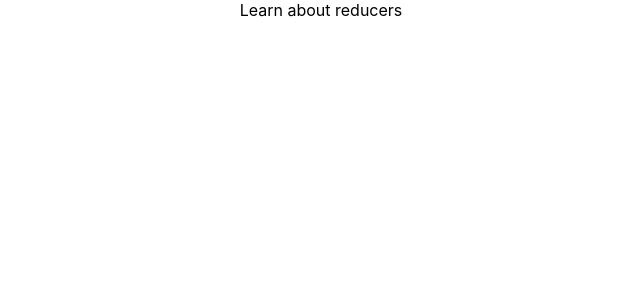
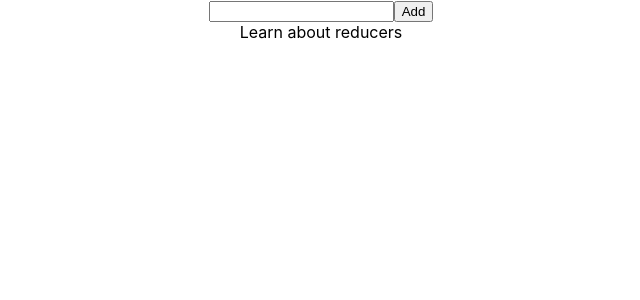
Before and after one commit to bloominstituteoftechnology/reducer-todo, a React (Create React App) app in the folder reducer/: page / in a window 1280 px wide. Shown: the top 300 px of the page, without its empty margins (319-959 px from the left). Built offline with nearby package versions, Linux system fonts and the light colour scheme.

Commit message:
I can add items to list

```diff
--- /dev/null
+++ b/reducer/src/components/Form.js
@@ -0,0 +1,13 @@
+import React from 'react';
+
+export default function Form(props){
+    const {newItemItext, updateNewTextValue, createNewTodo} = props;
+
+
+    return (
+        <div>
+            <input value={newItemItext} onChange={updateNewTextValue}/>
+            <button onClick={createNewTodo}>Add</button>
+        </div>
+    );
+}
--- a/reducer/src/components/todo.js
+++ b/reducer/src/components/todo.js
@@ -1,16 +1,48 @@
-import React, {useReducer} from 'react';
-import { initialState, reducer } from '../reducers/reducer';
+import React, {useReducer, useState} from 'react';
+import { initialState, reducer, ADD_TODO } from '../reducers/reducer';
+import Form from './Form';
 
 export default function Todos(){
-    const [todos, dispatch] = useReducer(reducer, initialState);
+    // const [todos, dispatch] = useReducer(reducer, initialState);
+    // const [todoItems, setTodoItems] = useState(initialState);
+
+    const [todoItems, dispatch] = useReducer(reducer, initialState);
+    const [newItemItext, setNewItemText] = useState('');
+
+    // const onFormSubmit = event => {
+    //     dispatch({
+    //         type: ADD_TODO
+    //     })
+    // }
+
+    const createNewTodo = () => {
+        if(!todoItems.find(item => item.action === newItemItext)){
+            const payload = {action: newItemItext, completed: false}
+            // setTodoItems([...todoItems, payload]);
+
+            dispatch({type: ADD_TODO, payload: payload})
+            setNewItemText('');
+        }
+    }
+
+    const updateNewTextValue = (evt) => {
+        setNewItemText(evt.target.value);
+    }
+
+
 
 
     return (
-        <div>{
-            todos.map((todo) => (
-            <div key={todo.id}>
-                {todo.item}
-            </div>)
+        <div>
+        {/* <form className='component' onSubmit={createNewTodo}>
+        <input />
+        </form> */}
+        <Form newItemItext={newItemItext} updateNewTextValue={updateNewTextValue} createNewTodo={createNewTodo}/>
+        {
+            todoItems.map((todo) => {
+            return <div key={todo.id}>
+                {todo.action}
+            </div>}
             )
         }
         </div>
--- a/reducer/src/reducers/reducer.js
+++ b/reducer/src/reducers/reducer.js
@@ -1,13 +1,17 @@
 
 
 export const initialState = [{
-    item: 'Learn about reducers',
+    action: 'Learn about reducers',
     completed: false,
-    id: 3892987589
+    // id: 3892987589
 }]
+
+export const ADD_TODO = 'ADD_TODO';
 
 export function reducer(state, action){
     switch(action.type){
+        case ADD_TODO:
+      return [...state, action.payload]
         default:
             return state;
     }
```
